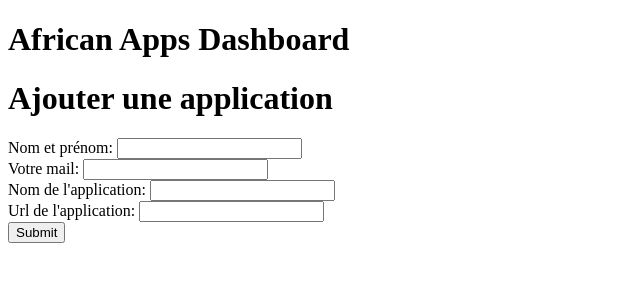
After one commit to gtossou/appscraper, a Flask app: template web/templates/add_app.html in a window 1280 px wide. The commit adds this page. Shown: the top 300 px of the page, without its empty margins (0-640 px from the left). Run offline with Flask 3, Linux system fonts and the light colour scheme; the template is opened without the code that fills it, so the values that code supplies are empty; parts of the project's set-up code (start-up, migrations or seed data) failed here and were passed over.

Commit message:
update template

```diff
--- a/db/engine.py
+++ b/db/engine.py
@@ -12,7 +12,7 @@ from sqlmodel import Session, SQLModel, create_engine, select
 from psycopg2 import OperationalError
 from dotenv import load_dotenv
 
-from models import AppInfo, AppStats
+from .models import AppInfo, AppStats
 
 logging.getLogger().setLevel(logging.INFO)
 
--- a/web/routes.py
+++ b/web/routes.py
@@ -5,7 +5,8 @@ from flask import(
     Flask,
     url_for,
     render_template,
-    redirect
+    redirect,
+    request
 )
 from dotenv import load_dotenv
 
@@ -21,6 +22,8 @@ app.config['SECRET_KEY'] = os.environ.get('SECRET_KEY')
 def addapp():
     """Form to add a new app"""
     form = AddAppForm()
+    if request.method == "POST":
+        print("up")
     return render_template('index.html', form=form)
     # if form.validate_on_submit():
     #     # TODO: extract values from form and make AppInfo object
--- /dev/null
+++ b/web/templates/add_app.html
@@ -0,0 +1,20 @@
+{% extends "base.html" %}
+
+{% block content %}
+<h1>Ajouter une application</h1>
+<form method="post">
+    <label for="userName">Nom et prénom:</label>
+    <input type="text" id="userName" name="user_name" />
+    <br>
+    <label for="userMail">Votre mail:</label>
+    <input type="text" id="userMail" name="user_mail" />
+    <br>
+    <label for="appName">Nom de l'application:</label>
+    <input type="text" id="appName" name="app_name" />
+    <br>
+    <label for="appUrl">Url de l'application:</label>
+    <input type="text" id="appUrl" name="app_url" />
+    <br>
+    <input type="submit">
+</form>
+{% endblock %}
--- /dev/null
+++ b/web/templates/base.html
@@ -0,0 +1,23 @@
+<!DOCTYPE html>
+<html lang="en">
+
+<head>
+    <!-- Required meta tags -->
+    <meta charset="utf-8">
+    <meta name="viewport" content="width=device-width, initial-scale=1, shrink-to-fit=no">
+    <title>African Apps Dashboard</title>
+</head>
+
+<body>
+    <header>
+        <h1>African Apps Dashboard</h1>
+    </header>
+
+    <main>
+        <!-- child template -->
+        {% block content %}
+        {% endblock %}
+    </main>
+</body>
+
+</html>
```
Also changed, not shown: web/templates/index.html (+31 -1 lines).
